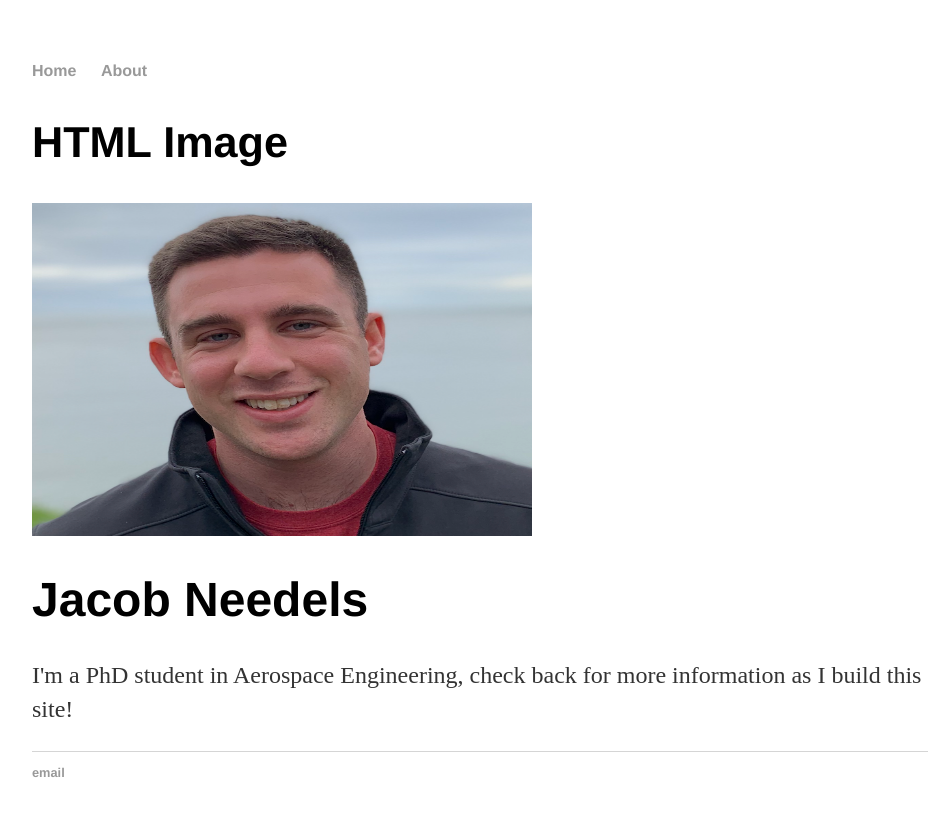
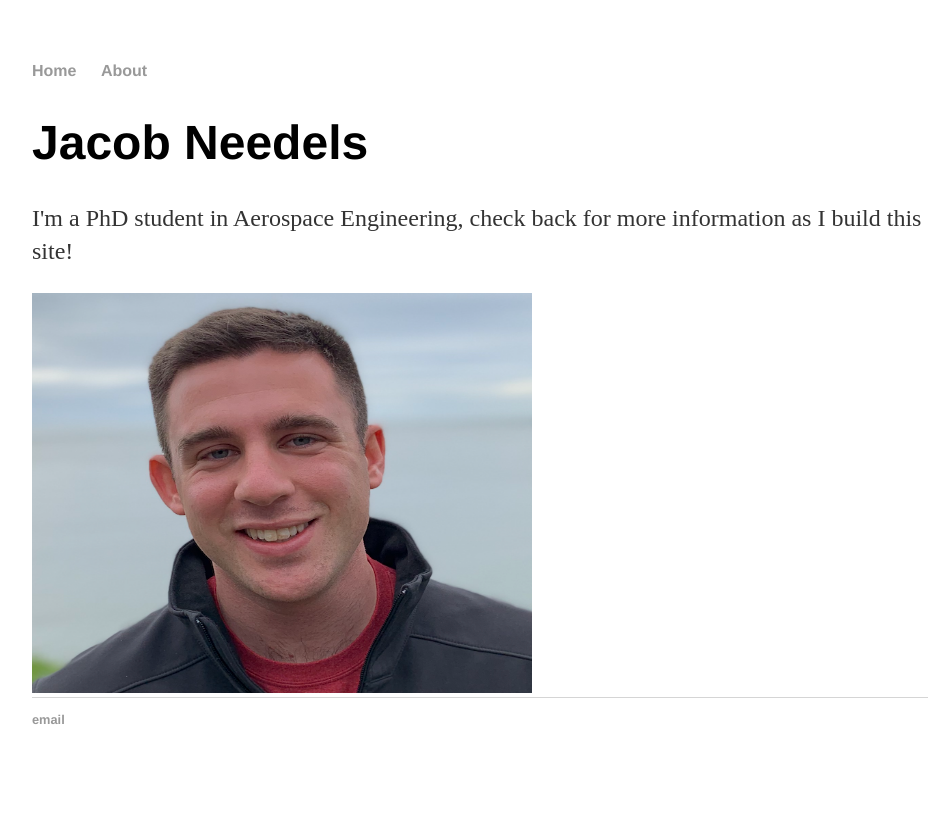
Before and after one commit to jtneedels/jtneedels.github.io, a Jekyll site: the page built from index.html, in a window 1280 px wide. Shown: the top 816 px of the page, without its empty margins (160-1112 px from the left). Built offline with Jekyll 4.4.1, drawn with Linux system fonts in a browser that asks for light colours.

Commit message:
more fixes

```diff
--- a/index.html
+++ b/index.html
@@ -2,9 +2,9 @@
 layout: default
 title: Jacob Needels
 ---
-<h2>HTML Image</h2>
-<img src="headshot1.png" alt="Trulli" width="500" height="333">
+
 		<div class="blurb">
 			<h1>Jacob Needels</h1>
 			<p>I'm a PhD student in Aerospace Engineering, check back for more information as I build this site!</a></p>
 		</div>
+		<img src="headshot1.png" alt="Trulli" width="500" height="400">
```
